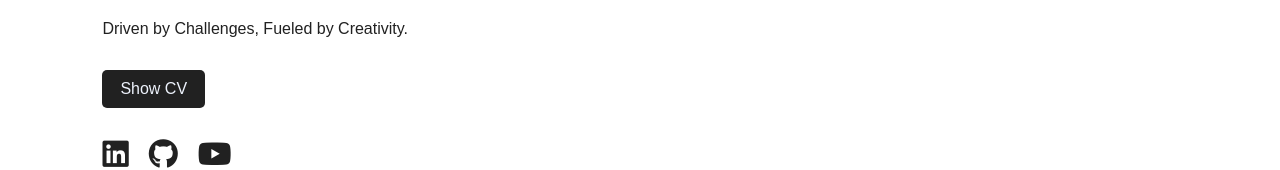
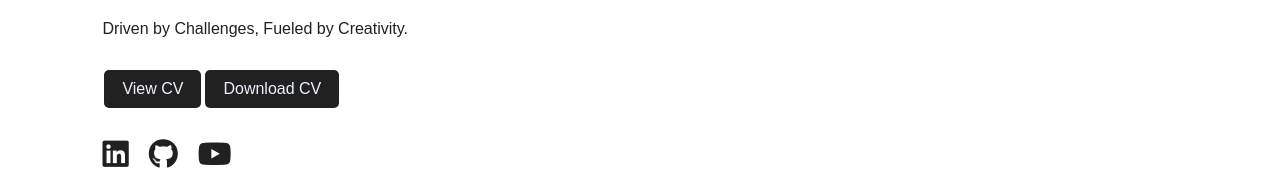
Before and after one commit to runquan-ray-zhou/0.4-personal_homepage, a React (Vite) app: page / in a window 1280 px wide. Shown: the part 548-718 px from the top of the page. Built offline with nearby package versions, Linux system fonts and the light colour scheme.

Commit message:
add download link for resume

```diff
--- a/src/App.css
+++ b/src/App.css
@@ -95,7 +95,7 @@ span{
     text-decoration: none;
     color: var(--primary-color);
     display: inline-block;
-    margin: 30px 0;
+    margin: 30px 2px;
     border-radius: 5px;
 }
 .img-box{
--- a/src/components/Info.jsx
+++ b/src/components/Info.jsx
@@ -5,8 +5,9 @@ export default function Info() {
     <div className="info">
         <h1>I'm Runquan <br/> <span>(Ray)</span> Zhou</h1>
         <p>Driven by Challenges, Fueled by Creativity.</p>
-        <a href="https://docs.google.com/document/d/1PU9O1aSlj2VsTaWBED22dhGutsqY4YopTi5Uoedt4-s/edit#heading=h.81gx5oix5oym">Show CV</a>
-        {/* <a href="https://drive.google.com/file/d/1-yBjv43IzOu1chWG8mTnLEMd5OWdfdI-/view?usp=drive_link" download>Download CV</a> */}
+        {/* <a href="https://docs.google.com/document/d/1PU9O1aSlj2VsTaWBED22dhGutsqY4YopTi5Uoedt4-s/edit#heading=h.81gx5oix5oym">Show CV</a> */}
+        <a href="https://drive.google.com/file/d/1PU9O1aSlj2VsTaWBED22dhGutsqY4YopTi5Uoedt4-s/view" target="_blank">View CV</a>
+        <a href="https://docs.google.com/document/d/1PU9O1aSlj2VsTaWBED22dhGutsqY4YopTi5Uoedt4-s/export?format=pdf" download>Download CV</a>
     </div>
 
     )
```
